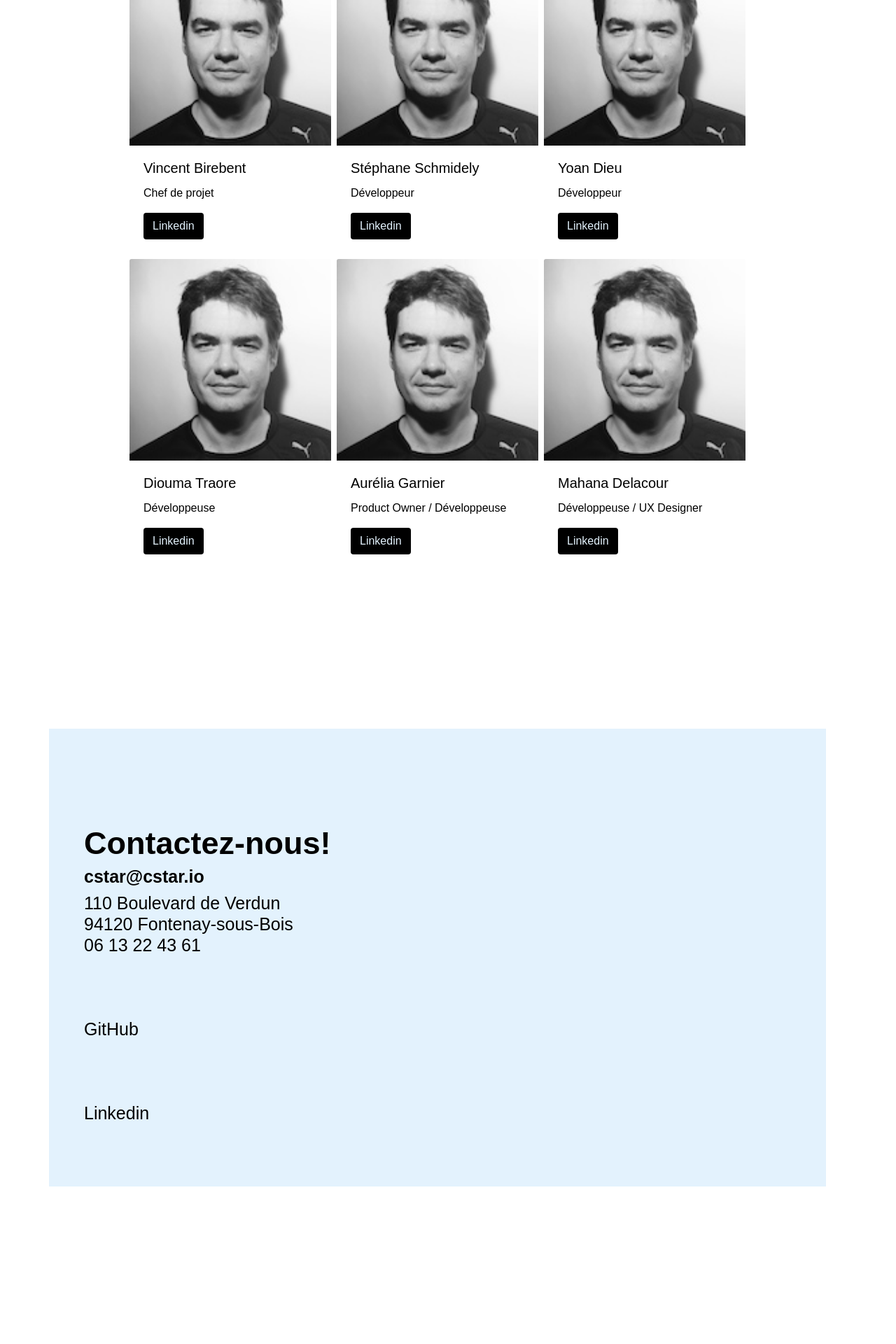
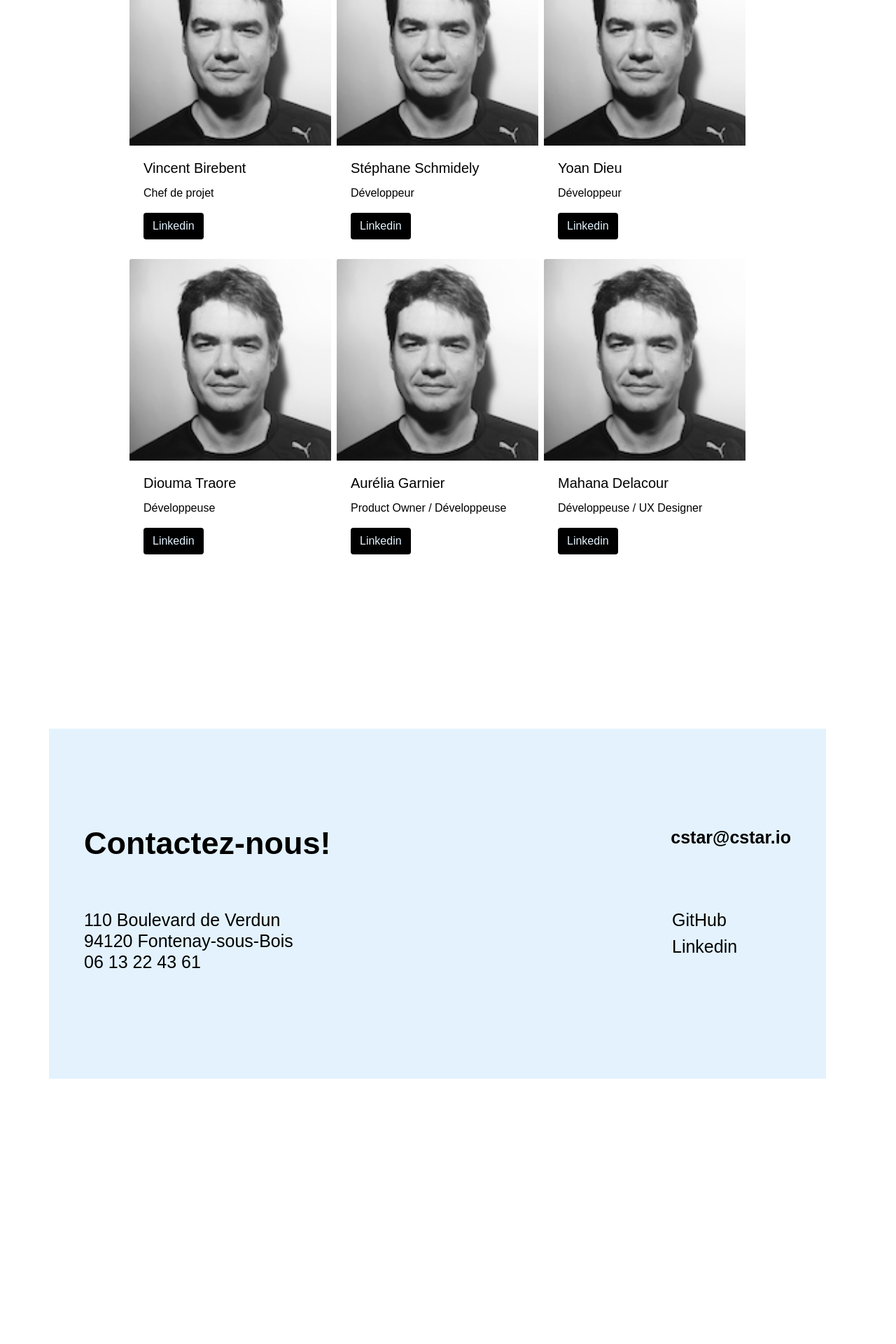
Before and after one commit to psteeve/cstar-industries.github.io, a Jekyll site: the page index.html, which Jekyll copies as it is, in a window 1280 px wide. Shown: the part 2022-3942 px from the top of the page at 70% size. Built offline with Jekyll 4.4.1, drawn with Linux system fonts in a browser that asks for light colours; after the commit the page ends 3788 px from its top, so only the background shows below that.

Commit message:
responsive bootstrap

```diff
--- a/index.html
+++ b/index.html
@@ -40,10 +40,9 @@
         <h2 class="subtitleLight">Applications, sites web, logiciels entreprises. We do it all.</h2>
       </section>
 
-      <section class="col-lg-12 row section4">
+      <div class="section4">
         <h2 class="subtitleLight">Notre équipe</h2>
-      </section>
-
+      </div>
       <section class="col-lg-12 row subSection4 d-flex justify-content-center">
         <div class="card m-1" style="width: 18rem;">
           <img class="card-img-top" src="./images/eric-cestari.JPG" alt="Eric Cestar Avatar">
@@ -97,18 +96,18 @@
       </section>
 
       <section class="col-lg-12 row section5">
-        <div class="topSection5">
+        <div class="topSection5 d-flex justify-content-md-between flex-md-row flex-column">
           <h1 class="title2">Contactez-nous!</h1>
           <h1 class="subtitle">cstar@cstar.io</h1>
         </div>
-        <div class="middleSection5">
+        <div class="middleSection5 d-flex justify-content-between flex-md-row flex-column">
           <h2 class="subtitleLight">110 Boulevard de Verdun<br />
             94120 Fontenay-sous-Bois<br />
             06 13 22 43 61
           </h2>
-          <div class="">
-            <h2 class="subtitleLight">GitHub</h2>
-            <h2 class="subtitleLight">Linkedin</h2>
+          <div class="socialMedia">
+            <h2>GitHub</h2>
+            <h2>Linkedin</h2>
           </div>
         </div>
       </section>
--- a/stylesheets/css/home.css
+++ b/stylesheets/css/home.css
@@ -103,4 +103,12 @@ HEADER {
   width: 100%;
 }
 
+.socialMedia {
+  width: 170px;
+  margin-bottom: 30px;
+}
+.socialMedia h2 {
+  font-size: 25px;
+}
+
 /*# sourceMappingURL=home.css.map */
```
Also changed, not shown: stylesheets/scss/home.scss (+10 -5 lines), 1 other file.
